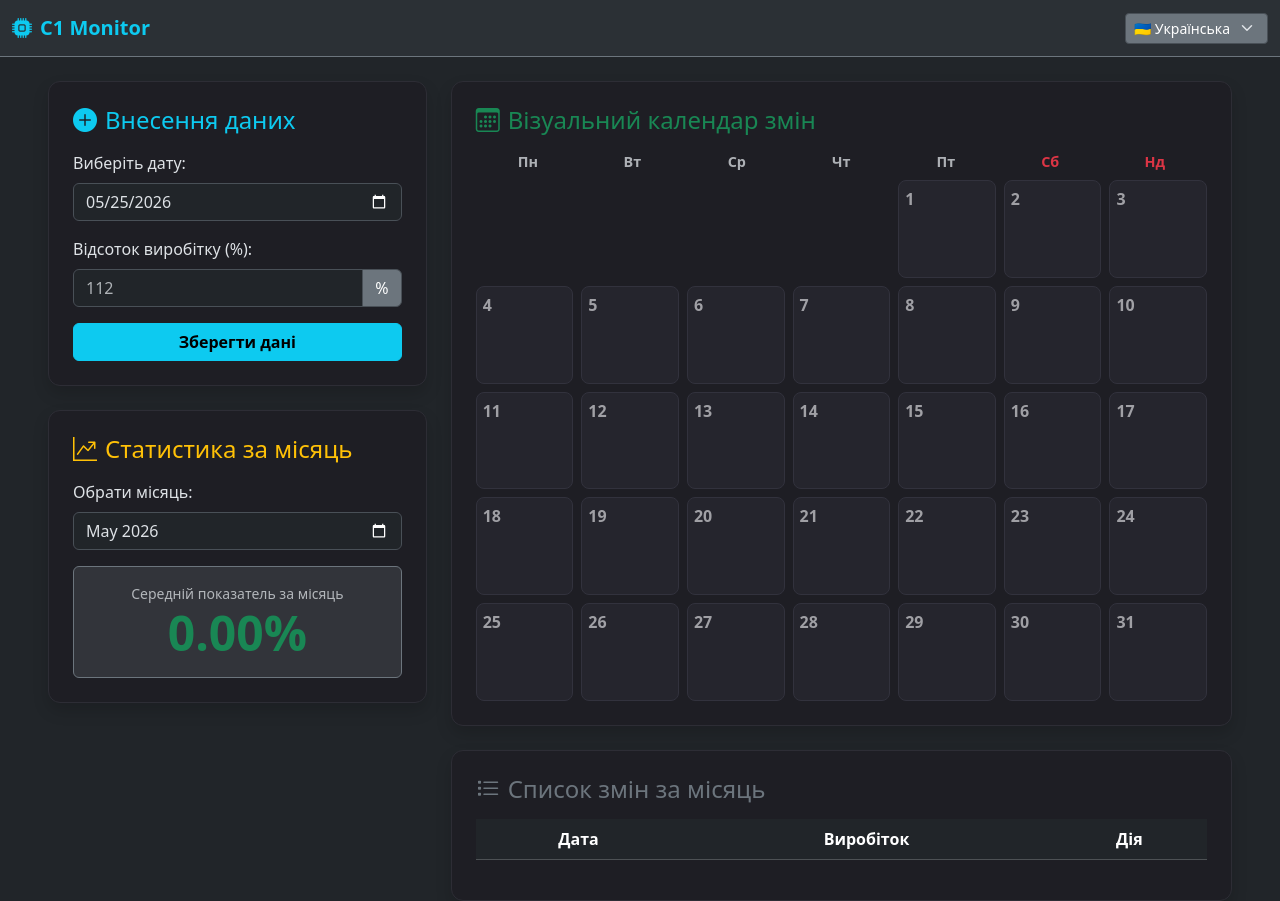
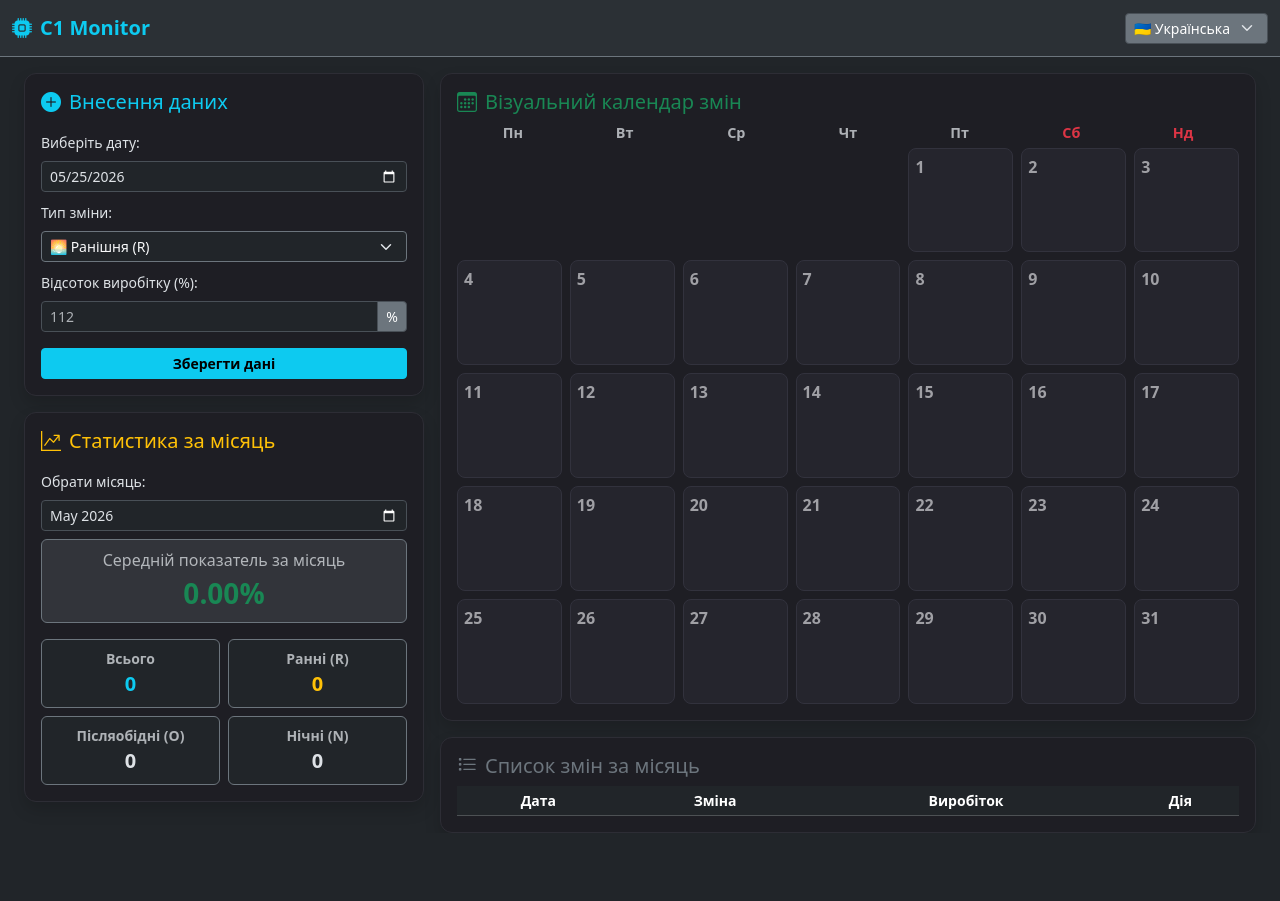
Before and after one commit to VladyslavVasylenko/production_result-, a plain HTML site: page index.html in a window 1280 px wide. After the commit the page ends 833 px from the top, so only its background shows below. Drawn offline with nearby package versions, Linux system fonts and the light colour scheme.

Commit message:
Update index.html

```diff
--- a/index.html
+++ b/index.html
@@ -4,16 +4,13 @@
     <meta charset="UTF-8">
     <meta name="viewport" content="width=device-width, initial-scale=1.0">
     <title>C1 Production Monitor</title>
-    <!-- Bootstrap 5 CSS (Темна тема включена через data-bs-theme) -->
     <link href="https://cdn.jsdelivr.net/npm/bootstrap@5.3.2/dist/css/bootstrap.min.css" rel="stylesheet">
-    <!-- Bootstrap Icons -->
     <link rel="stylesheet" href="https://cdn.jsdelivr.net/npm/bootstrap-icons@1.11.1/font/bootstrap-icons.css">
     <link rel="stylesheet" href="style.css">
 </head>
 <body data-bs-theme="dark" class="bg-dark text-light">
 
-    <!-- Навігаційна панель з перемикачем мов -->
-    <nav class="navbar navbar-expand-lg navbar-dark bg-body-tertiary border-bottom border-secondary mb-4">
+    <nav class="navbar navbar-expand-lg navbar-dark bg-body-tertiary border-bottom border-secondary mb-3">
         <div class="container-fluid">
             <a class="navbar-brand fw-bold text-info" href="#">
                 <i class="bi bi-cpu-fill me-2"></i>C1 Monitor
@@ -28,73 +25,106 @@
         </div>
     </nav>
 
-    <div class="container-fluid px-3 px-md-5">
-        <div class="row g-4">
-            <!-- Ліва колонка: Форма та статистика -->
+    <div class="container-fluid px-2 px-md-4">
+        <div class="row g-3">
             <div class="col-12 col-lg-4">
-                <div class="card card-custom p-4 mb-4 shadow">
-                    <h4 class="card-title mb-3 text-info d-flex align-items-center">
+                <div class="card card-custom p-3 mb-3 shadow">
+                    <h5 class="card-title mb-3 text-info d-flex align-items-center">
                         <i class="bi bi-plus-circle-fill me-2"></i><span data-i18n="addEntry">Внесення даних</span>
-                    </h4>
+                    </h5>
+                    <div class="mb-2">
+                        <label for="dateInput" class="form-label small" data-i18n="selectDate">Виберіть дату:</label>
+                        <input type="date" id="dateInput" class="form-control form-control-sm">
+                    </div>
+
+                    <div class="mb-2">
+                        <label for="shiftTypeInput" class="form-label small" data-i18n="shiftType">Тип зміни:</label>
+                        <select id="shiftTypeInput" class="form-select form-select-sm bg-dark text-light border-secondary">
+                            <option value="R" data-i18n="shiftR">🌅 Ранішня (R)</option>
+                            <option value="O" data-i18n="shiftO">☀️ Післяобідня (O)</option>
+                            <option value="N" data-i18n="shiftN">🌃 Нічна (N)</option>
+                            <option value="V" data-i18n="shiftV">🏖️ Вихідний (V)</option>
+                        </select>
+                    </div>
+
                     <div class="mb-3">
-                        <label for="dateInput" class="form-label" data-i18n="selectDate">Виберіть дату:</label>
-                        <input type="date" id="dateInput" class="form-control">
-                    </div>
-                    <div class="mb-3">
-                        <label for="percentageInput" class="form-label" data-i18n="enterPercentage">Відсоток виробітку (%):</label>
-                        <div class="input-group">
-                            <input type="number" id="percentageInput" class="form-control" min="50" max="200" placeholder="112">
+                        <label for="percentageInput" class="form-label small" data-i18n="enterPercentage">Відсоток виробітку (%):</label>
+                        <div class="input-group input-group-sm">
+                            <input type="number" id="percentageInput" class="form-control" min="0" max="200" placeholder="112">
                             <span class="input-group-text bg-secondary text-white">%</span>
                         </div>
                     </div>
-                    <button class="btn btn-info w-100 fw-bold" onclick="saveData()" data-i18n="saveBtn">Зберегти дані</button>
+                    <button class="btn btn-sm btn-info w-100 fw-bold" onclick="saveData()" data-i18n="saveBtn">Зберегти дані</button>
                 </div>
 
-                <!-- Блок статистики -->
-                <div class="card card-custom p-4 shadow">
-                    <h4 class="card-title mb-3 text-warning d-flex align-items-center">
+                <div class="card card-custom p-3 shadow">
+                    <h5 class="card-title mb-3 text-warning d-flex align-items-center">
                         <i class="bi bi-graph-up-arrow me-2"></i><span data-i18n="stats">Статистика за місяць</span>
-                    </h4>
-                    <div class="mb-3">
-                        <label for="monthFilter" class="form-label" data-i18n="selectMonth">Обрати місяць:</label>
-                        <input type="month" id="monthFilter" class="form-control" onchange="renderAll()">
+                    </h5>
+                    <div class="mb-2">
+                        <label for="monthFilter" class="form-label small" data-i18n="selectMonth">Обрати місяць:</label>
+                        <input type="month" id="monthFilter" class="form-control form-control-sm" onchange="renderAll()">
                     </div>
-                    <div class="p-3 bg-secondary bg-opacity-25 rounded border border-secondary text-center">
-                        <div class="small text-muted" data-i18n="monthlyAverage">Середній показник за місяць</div>
-                        <div class="display-5 fw-bold text-success" id="averageDisplay">0.00%</div>
+
+                    <div class="p-2 bg-secondary bg-opacity-25 rounded border border-secondary text-center mb-3">
+                        <div class="text-muted small-text" data-i18n="monthlyAverage">Середній виробіток</div>
+                        <div class="fs-3 fw-bold text-success" id="averageDisplay">0.00%</div>
+                    </div>
+
+                    <div class="row g-2 text-center small">
+                        <div class="col-6">
+                            <div class="p-2 bg-dark rounded border border-secondary">
+                                <div class="text-muted small-text fw-bold" data-i18n="totalShifts">Всього</div>
+                                <div class="fw-bold fs-5 text-info" id="totalShiftsDisplay">0</div>
+                            </div>
+                        </div>
+                        <div class="col-6">
+                            <div class="p-2 bg-dark rounded border border-secondary">
+                                <div class="text-muted small-text fw-bold" data-i18n="dayShifts">Ранні (R)</div>
+                                <div class="fw-bold fs-5 text-warning" id="dayShiftsDisplay">0</div>
+                            </div>
+                        </div>
+                        <div class="col-6">
+                            <div class="p-2 bg-dark rounded border border-secondary">
+                                <div class="text-muted small-text fw-bold" data-i18n="afternoonShifts">Післяобідні (O)</div>
+                                <div class="fw-bold fs-5 text-orange" id="afternoonShiftsDisplay">0</div>
+                            </div>
+                        </div>
+                        <div class="col-6">
+                            <div class="p-2 bg-dark rounded border border-secondary">
+                                <div class="text-muted small-text fw-bold" data-i18n="nightShifts">Нічні (N)</div>
+                                <div class="fw-bold fs-5 text-purple" id="nightShiftsDisplay">0</div>
+                            </div>
+                        </div>
                     </div>
                 </div>
             </div>
 
-            <!-- Права колонка: Візуальний КАЛЕНДАР та таблиця -->
             <div class="col-12 col-lg-8">
-                <!-- Календарна сітка -->
-                <div class="card card-custom p-4 mb-4 shadow">
-                    <h4 class="card-title mb-3 text-success d-flex align-items-center">
+                <div class="card card-custom p-3 mb-3 shadow">
+                    <h5 class="card-title mb-2 text-success d-flex align-items-center">
                         <i class="bi bi-calendar3 me-2"></i><span data-i18n="calendarView">Візуальний календар змін</span>
-                    </h4>
+                    </h5>
 
-                    <!-- Дні тижня -->
-                    <div class="calendar-grid-header text-muted fw-bold mb-2">
+                    <div class="calendar-grid-header text-muted fw-bold mb-1">
                         <div data-i18n="mon">Пн</div><div data-i18n="tue">Вт</div><div data-i18n="wed">Ср</div>
                         <div data-i18n="thu">Чт</div><div data-i18n="fri">Пт</div><div data-i18n="sat" class="text-danger">Сб</div>
                         <div data-i18n="sun" class="text-danger">Нд</div>
                     </div>
 
-                    <!-- Тіло календаря (генерується через JS) -->
                     <div id="calendarGrid" class="calendar-grid"></div>
                 </div>
 
-                <!-- Таблиця швидкого перегляду / видалення -->
-                <div class="card card-custom p-4 shadow">
-                    <h4 class="card-title mb-3 text-secondary d-flex align-items-center">
+                <div class="card card-custom p-3 shadow">
+                    <h5 class="card-title mb-2 text-secondary d-flex align-items-center">
                         <i class="bi bi-list-task me-2"></i><span data-i18n="historyTable">Список змін за місяць</span>
-                    </h4>
-                    <div class="table-responsive">
-                        <table class="table table-dark table-hover align-middle text-center">
+                    </h5>
+                    <div class="table-responsive max-table-height">
+                        <table class="table table-dark table-sm table-hover align-middle text-center small mb-0">
                             <thead>
                                 <tr>
                                     <td class="fw-bold" data-i18n="tableDate">Дата</td>
+                                    <td class="fw-bold" data-i18n="tableShift">Зміна</td>
                                     <td class="fw-bold" data-i18n="tableValue">Виробіток</td>
                                     <td class="fw-bold" data-i18n="tableAction">Дія</td>
                                 </tr>
@@ -107,7 +137,6 @@
         </div>
     </div>
 
-    <!-- Bootstrap JS та кастомний скрипт -->
     <script src="https://cdn.jsdelivr.net/npm/bootstrap@5.3.2/dist/js/bootstrap.bundle.min.js"></script>
     <script src="app.js"></script>
 </body>
```
